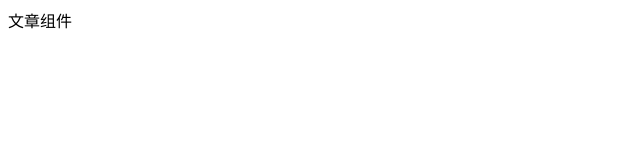
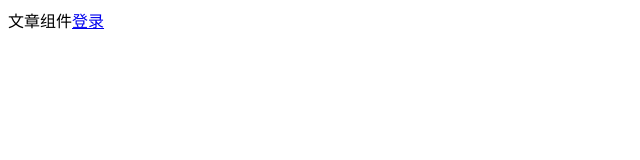
Before and after one commit to FighttingEDG/reactRouter, a React (Vite) app: page /article in a window 1280 px wide. Shown: the top 160 px of the page, without its empty margins (0-640 px from the left). Built offline with nearby package versions, Linux system fonts and the light colour scheme.

Commit message:
编程式导航

```diff
--- a/src/page/article/index.jsx
+++ b/src/page/article/index.jsx
@@ -1,6 +1,10 @@
 // 单独文件组件
 // 其实就是一个函数返回html及逻辑，最后抛出
+import { Link } from "react-router-dom";
 const Article = () => {
-    return <div>文章组件</div>
+    return <div>
+        文章组件
+        <Link to="/login">登录</Link>
+    </div>
 }
 export default Article;
--- a/src/page/login/index.jsx
+++ b/src/page/login/index.jsx
@@ -1,4 +1,8 @@
+import { Link } from "react-router-dom";
 const Login = () => {
-    return <div>登陆</div>
+    return <div>
+        登陆
+        <Link to="/article">文章</Link>
+    </div>
 }
 export default Login;
```
